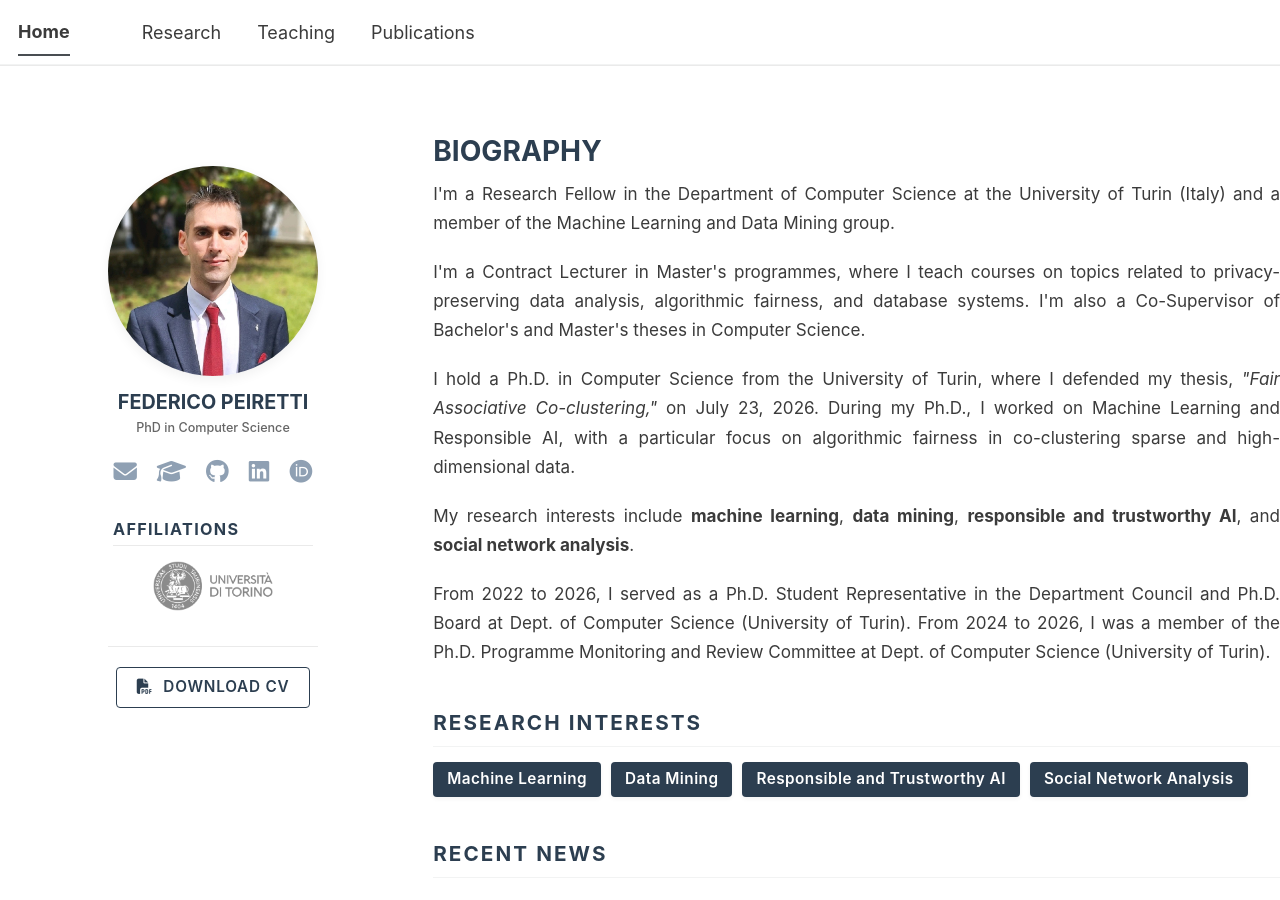
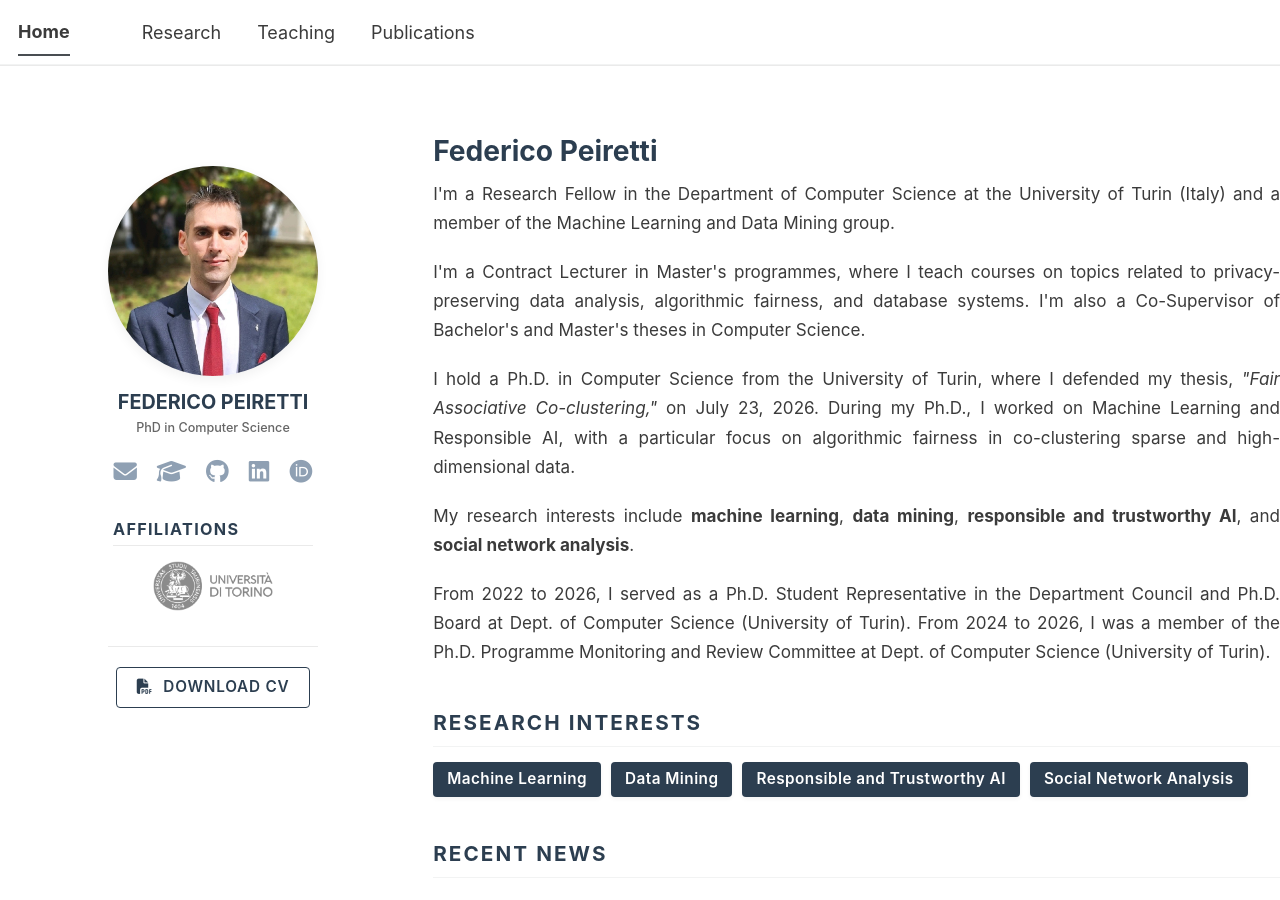
Before and after one commit to federicopeiretti/federicopeiretti.github.io, a Jekyll site: the page built from _pages/about.md, in a window 1280 px wide and 900 px high. Built offline with Jekyll 4.4.1, drawn with Linux system fonts in a browser that asks for light colours; a script bundle is joined from its source files by our own code; library files that are not in the unit come from our copies.

Commit message:
title pages

```diff
--- a/_pages/about.md
+++ b/_pages/about.md
@@ -1,6 +1,6 @@
 ---
 permalink: /
-title: "BIOGRAPHY"
+title: "Federico Peiretti"
 author_profile: false
 redirect_from:
   - /about/
```
